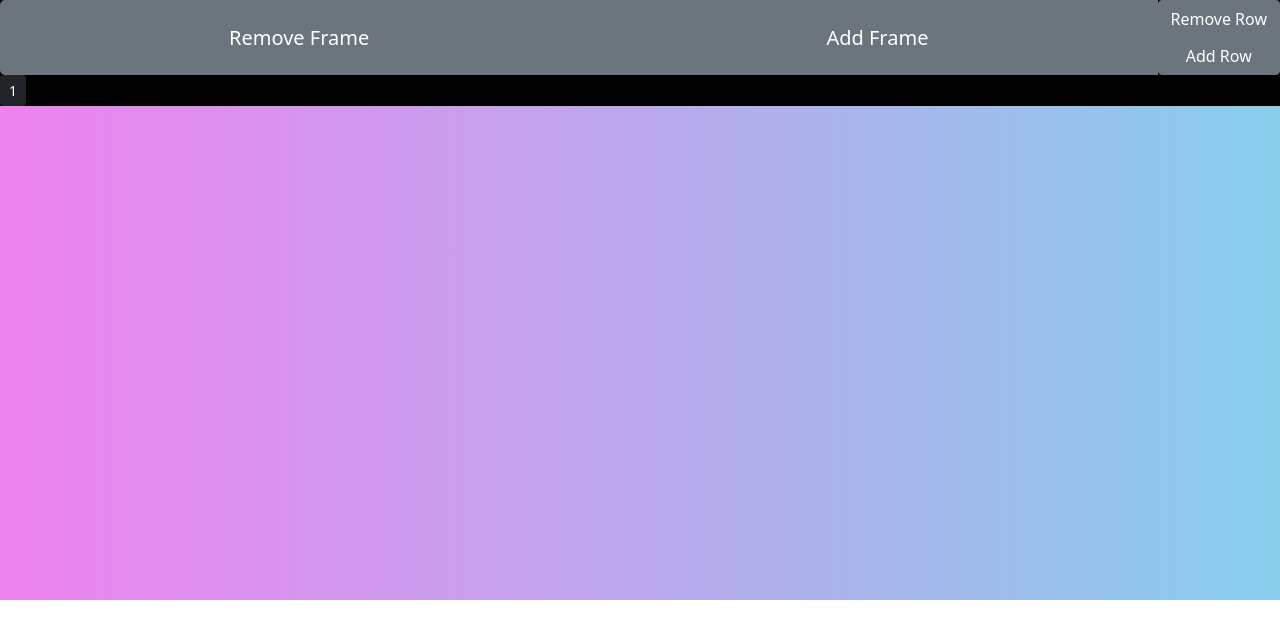
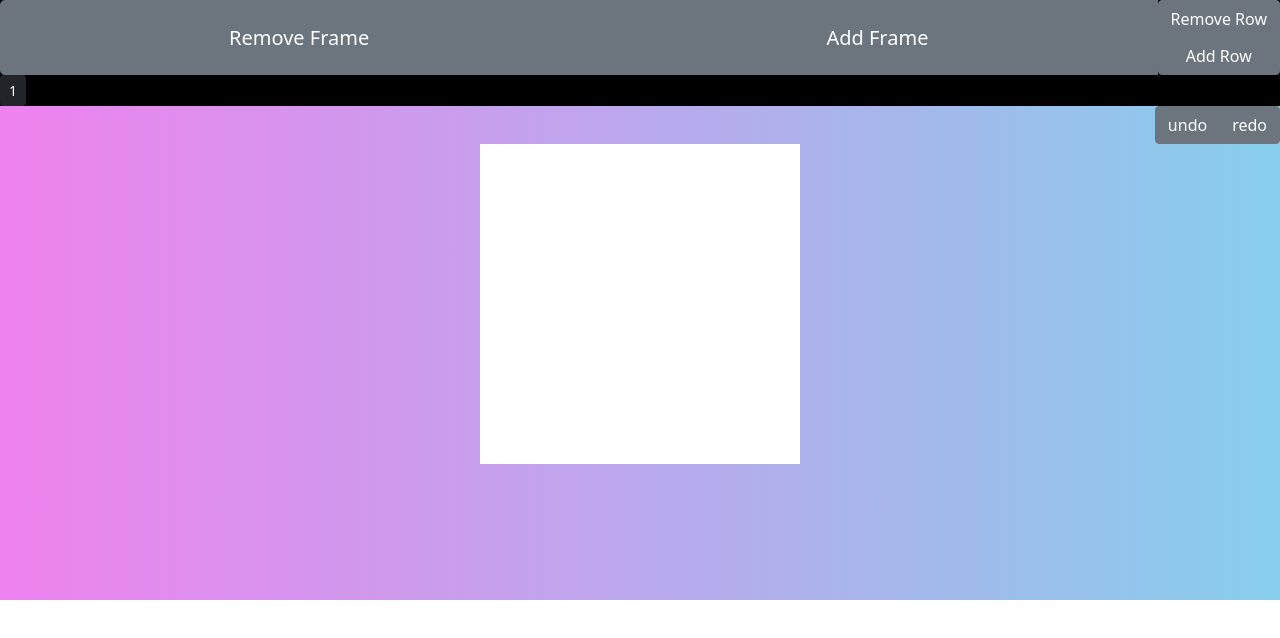
Before and after one commit to danema21/SpriteSheetStudioReactJS, a React (Create React App) app: page / in a window 1280 px wide. Shown: the top 638 px of the page. Built offline with nearby package versions, Linux system fonts and the light colour scheme.

Commit message:
se completa diseño del componente TopBar y se procede a implementar el canvas

```diff
--- a/src/components/App.js
+++ b/src/components/App.js
@@ -26,6 +26,13 @@ function TopBar() {
           <Button variant='dark'>1</Button>
         </ButtonGroup>
       </div>
+
+      <div id="undoRedo">
+        <ButtonGroup>
+          <Button variant='secondary'>undo</Button>
+          <Button variant='secondary'>redo</Button>
+        </ButtonGroup>
+      </div>
     </div>
   );
 }
@@ -35,6 +42,7 @@ function App() {
   return (
     <div className="App">
       <TopBar />
+      <canvas id="canvas" width="320" height="320" />
     </div>
   );
 }
--- a/src/components/assets/App.css
+++ b/src/components/assets/App.css
@@ -1,23 +1,3 @@
-.App {
-  background-image: linear-gradient(to right, violet 0%, skyblue 100%);
-  text-align: center;
-  height: 600px;
-}
-
-.topBar{
-  background-color: black;
-  text-align: left;
-}
-
-#topBarButtonGroup{
-  width: 100%;
-}
-
-#framesBar{
-  width: 100%;
-  overflow-x: auto;
-}
-
 /* scrollbar styles */
 
 /* width */
@@ -41,3 +21,32 @@
 }
 
 /***********************************/
+
+.App {
+  background-image: linear-gradient(to right, violet 0%, skyblue 100%);
+  text-align: center;
+  height: 600px;
+}
+
+.topBar{
+  text-align: left;
+}
+
+#topBarButtonGroup{
+  width: 100%;
+  background-color: black;
+}
+
+#framesBar{
+  width: 100%;
+  overflow-x: auto;
+  background-color: black;
+}
+
+#undoRedo{
+  text-align: end;
+}
+
+#canvas{
+  background-color: white;
+}
```
